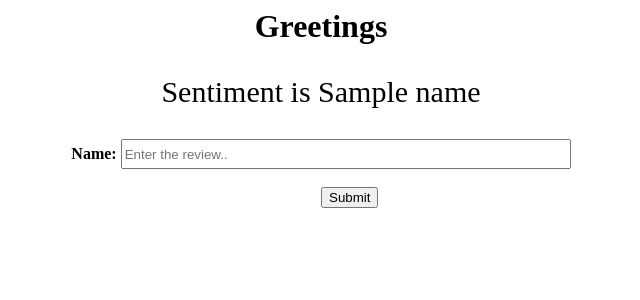
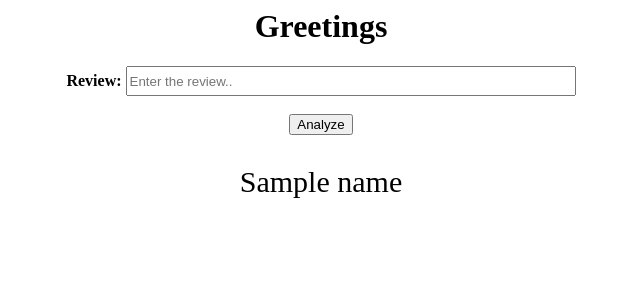
Before and after one commit to sharmasaravanan/Machine_learning, a Flask app: template deployment/templates/testing.html in a window 1280 px wide. Shown: the top 300 px of the page, without its empty margins (319-959 px from the left). Run offline with Flask 2, Linux system fonts and the light colour scheme; the template is opened without the code that fills it: most values are stand-ins (such as "Sample title", 1, 10 or a date in 2020).

Commit message:
updated on 2022/09/25

```diff
--- a/deployment/LogisticPrediction.py
+++ b/deployment/LogisticPrediction.py
@@ -32,7 +32,7 @@ def hello():
             sentiment = "Negative"
         else:
             sentiment = "Positive"
-        kwargs = {'name': "{} with the score {:.2f}".format(sentiment, score)}
+        kwargs = {'name': "Sentiment is {} with the score {:.2f}".format(sentiment, score)}
         return render_template("testing.html", **kwargs)
 
 
--- a/deployment/templates/testing.html
+++ b/deployment/templates/testing.html
@@ -1,14 +1,19 @@
 <html>
-<title>Testing</title>
-<body><center>
-<h1>Greetings</h1>
-    <p style="font-size:30px;">Sentiment is {{name}} </p>
-<form role="form" action="" method="POST" enctype=multipart/form-data >
-    <label for="img"><strong>Name: </strong></label>
-	<input name="img" placeholder="Enter the review.." style="width:450px;height:30px;" ><br><br>
-	<button type="submit" name="submit" vaue="sent"  style="position:absolute;text-align: center;">Submit</button>
+  <title>Movie Review Sentiment Analysis</title>
+  <body>
+    <center>
+      <h1>Greetings</h1>
 
-</form>
-<center>
-</body>
+      <form role="form" action="" method="POST" enctype=multipart/form-data>
+        <label for="img">
+          <strong>Review: </strong>
+        </label>
+        <input name="img" placeholder="Enter the review.." style="width:450px;height:30px;" autocomplete="off" required>
+        <br>
+        <br>
+        <button type="submit" name="submit" vaue="sent" >Analyze</button>
+      </form>
+      <p style="font-size:30px;">{{name}} </p>
+      <center>
+  </body>
 </html>
```
